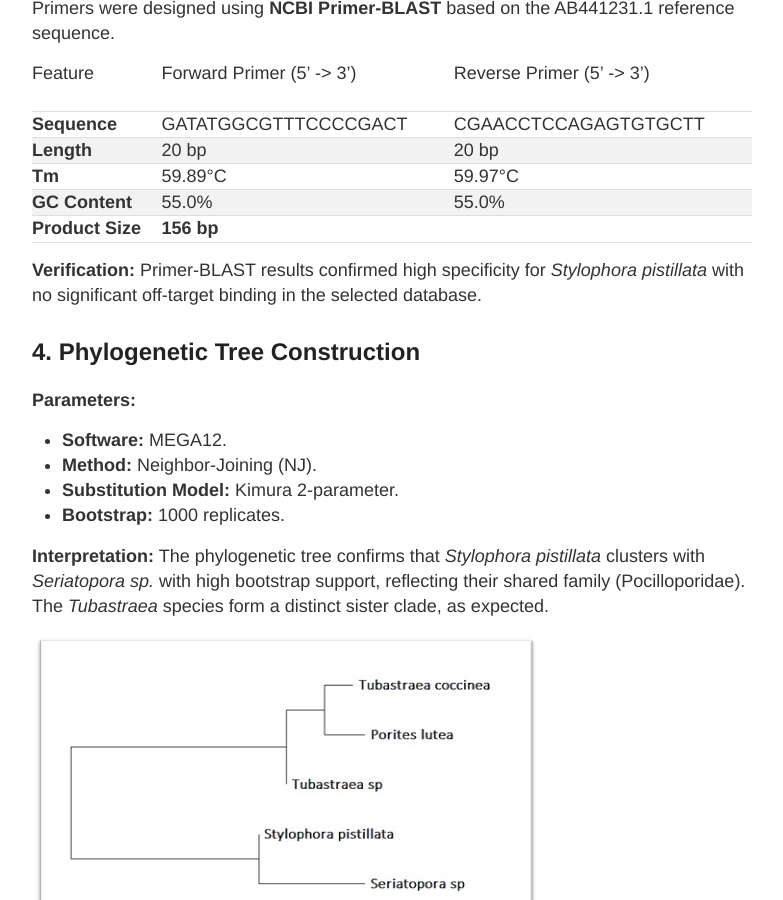
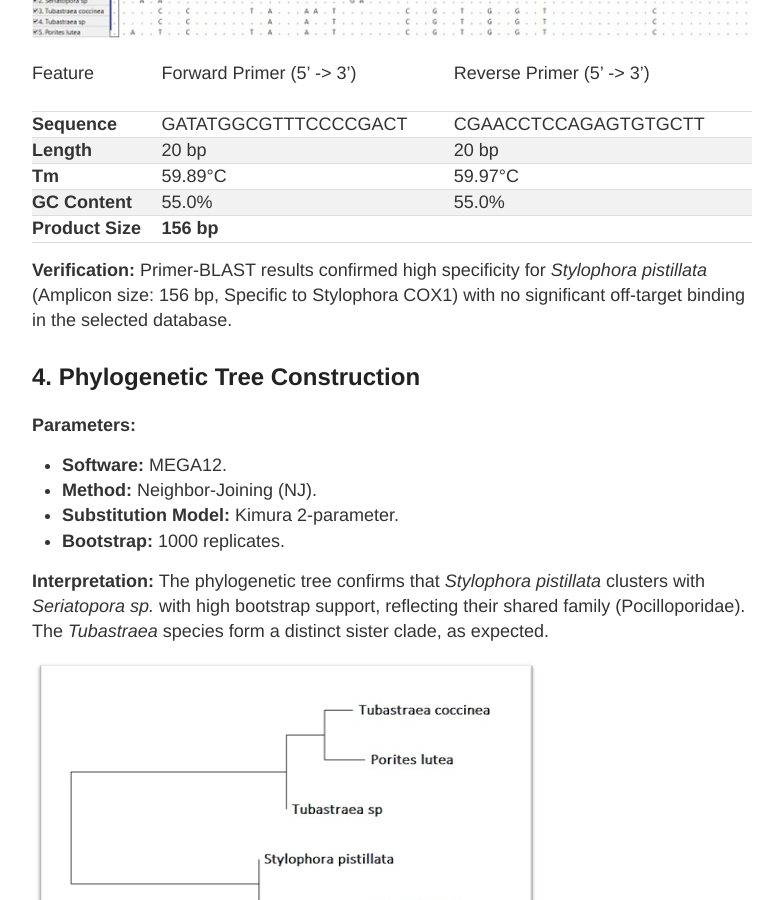
Before and after one commit to cori933/Corals-Lab-notebook, a Jekyll site: the page built from _posts/2026-05-11-coral-bioinformatics-lab.md, in a window 1280 px wide and 900 px high, scrolled down 1158 px. Shown: the whole window, without its empty margins (248-1031 px from the left). Built offline with Jekyll 4.4.1, drawn with Linux system fonts in a browser that asks for light colours.

Commit message:
Update 2026-05-11-coral-bioinformatics-lab.md

```diff
--- a/_posts/2026-05-11-coral-bioinformatics-lab.md
+++ b/_posts/2026-05-11-coral-bioinformatics-lab.md
@@ -23,10 +23,12 @@ The objective of this workflow is to design specific primers for the identificat
 **Observation:**
 We identified conserved regions across all species (ideal for primer binding) and variable regions (SNPs) that distinguish *S. pistillata* from the other genera.
 
-![Alignment](../images/alignment_dots.jpg)
+
 
 ## 3. Primer Design
 Primers were designed using **NCBI Primer-BLAST** based on the AB441231.1 reference sequence.
+
+![Alignment](../images/alignment_dots.jpg)
 
 | Feature | Forward Primer (5' -> 3') | Reverse Primer (5' -> 3') |
 | :--- | :--- | :--- |
@@ -36,7 +38,7 @@ Primers were designed using **NCBI Primer-BLAST** based on the AB441231.1 refere
 | **GC Content** | 55.0% | 55.0% |
 | **Product Size** | **156 bp** | |
 
-**Verification:** Primer-BLAST results confirmed high specificity for *Stylophora pistillata* with no significant off-target binding in the selected database.
+**Verification:** Primer-BLAST results confirmed high specificity for *Stylophora pistillata* (Amplicon size: 156 bp, Specific to Stylophora COX1) with no significant off-target binding in the selected database.
 
 ## 4. Phylogenetic Tree Construction
 **Parameters:**
```
